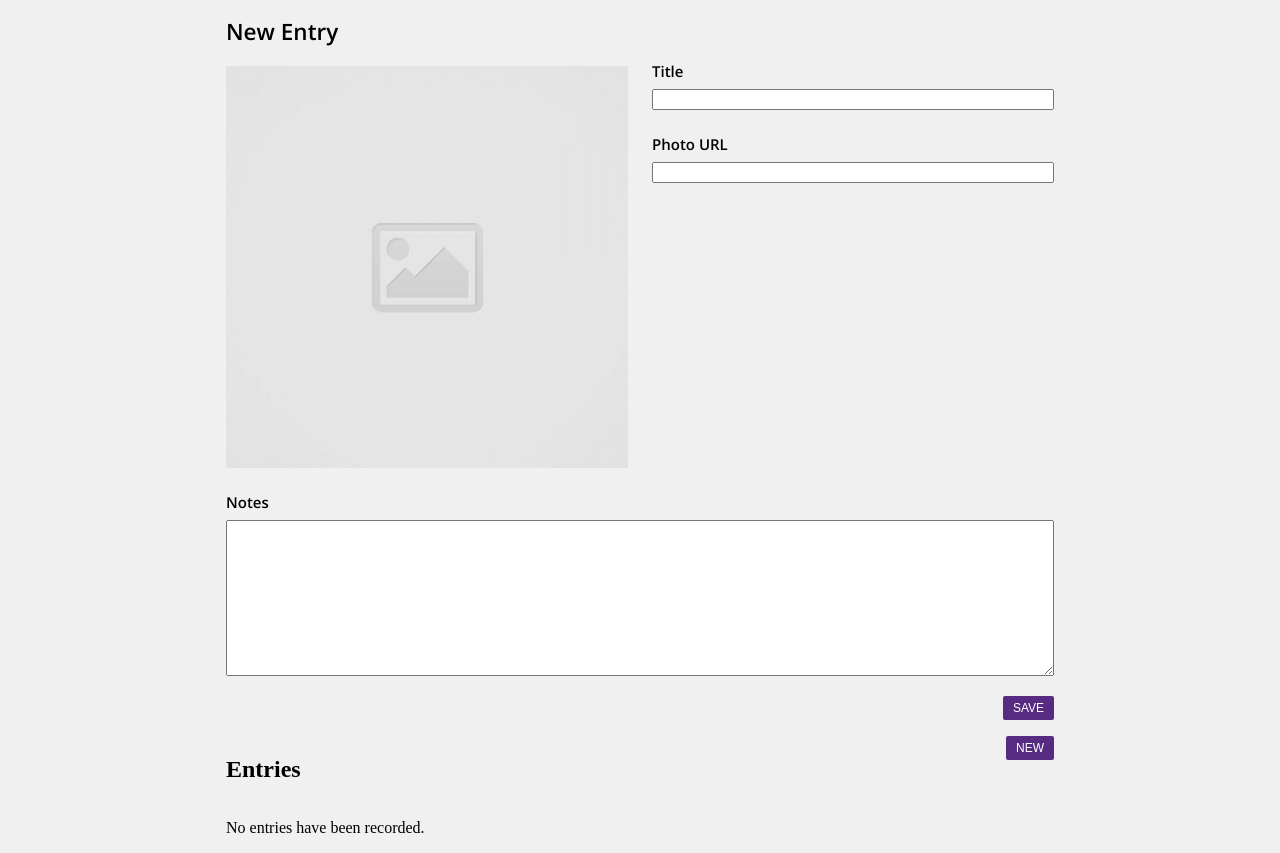
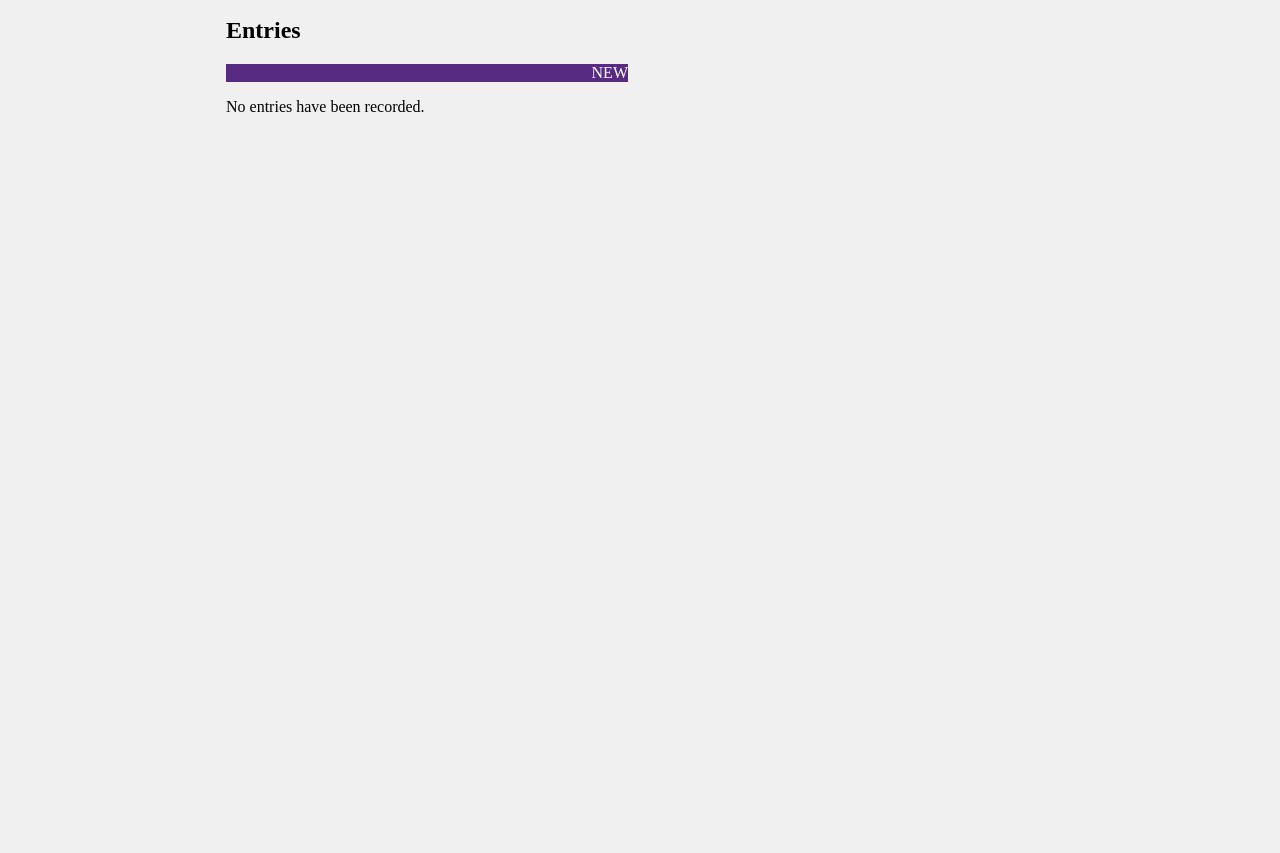
Before and after one commit to DavidKyong/code-journal, a website: page index.html in a window 1280 px wide. Both pictures are taken after a click on the link "Entries". Shown: the part 62-915 px from the top of the page. After the commit the page ends 800 px from the top, so only its background shows below. Drawn offline with nearby package versions, Linux system fonts and the light colour scheme; a web font is replaced by a local one.

Commit message:
Created viewSwap function so that it shows ehose name was provided and to assign the string argument to the data-view property so that the currently shown view is tracked in the data model for the application. Also added anchors to the entries and entry-form with each of them an event handler to utilize the viewSwap function. #2

```diff
--- a/css/styles.css
+++ b/css/styles.css
@@ -55,6 +55,7 @@ a {
 .new {
   display: flex;
   justify-content: right;
+  background-color: rgb(86, 43, 129);
 }
 
 .tab-title {
--- a/index.html
+++ b/index.html
@@ -30,7 +30,7 @@
             <div class="title-wrapper">
               <h3>Code Journal</h3>
               <div class="entries-link">
-                <a href="#">Entries</a>
+                <a href="#" id="entries-click">Entries</a>
               </div>
             </div>
           </div>
@@ -88,10 +88,8 @@
           <div class="pageTitle">
             <h2>Entries</h2>
           </div>
-        </div>
-        <div class="column-half">
           <div class="new">
-            <button type="button" id="newEntryButton">NEW</button>
+            <a href="#" id="newEntryButton">NEW</a>
           </div>
         </div>
       </div>
--- a/js/main.js
+++ b/js/main.js
@@ -67,31 +67,29 @@ function toggleNoEntries() {
     }
   }
 }
-/*
 
 function viewSwap(viewName) {
   const $entryForm = document.querySelector('[data-view="entry-form"]');
   const $entries = document.querySelector('[data-view="entries"]');
 
   if (viewName === 'entry-form') {
-    $entryForm.className = '';
+    $entryForm.className = 'show';
     $entries.className = 'hidden';
     data.view = 'entry-form';
   } else if (viewName === 'entries') {
     $entryForm.className = 'hidden';
-    $entries.className = '';
+    $entries.className = 'show';
     data.view = 'entries';
   }
 }
 
-const $entriesViewLink = document.querySelector('#entriesViewLink');
-const $newEntryButton = document.querySelector('#newEntryButton');
+const $entriesLink = document.querySelector('.entries-link a');
+const $newEntryButton = document.querySelector('.new a');
 
-$entriesViewLink.addEventListener('click', function () {
+$entriesLink.addEventListener('click', function (event) {
   viewSwap('entries');
 });
 
-$newEntryButton.addEventListener('click', function () {
+$newEntryButton.addEventListener('click', function (event) {
   viewSwap('entry-form');
 });
-*/
```
